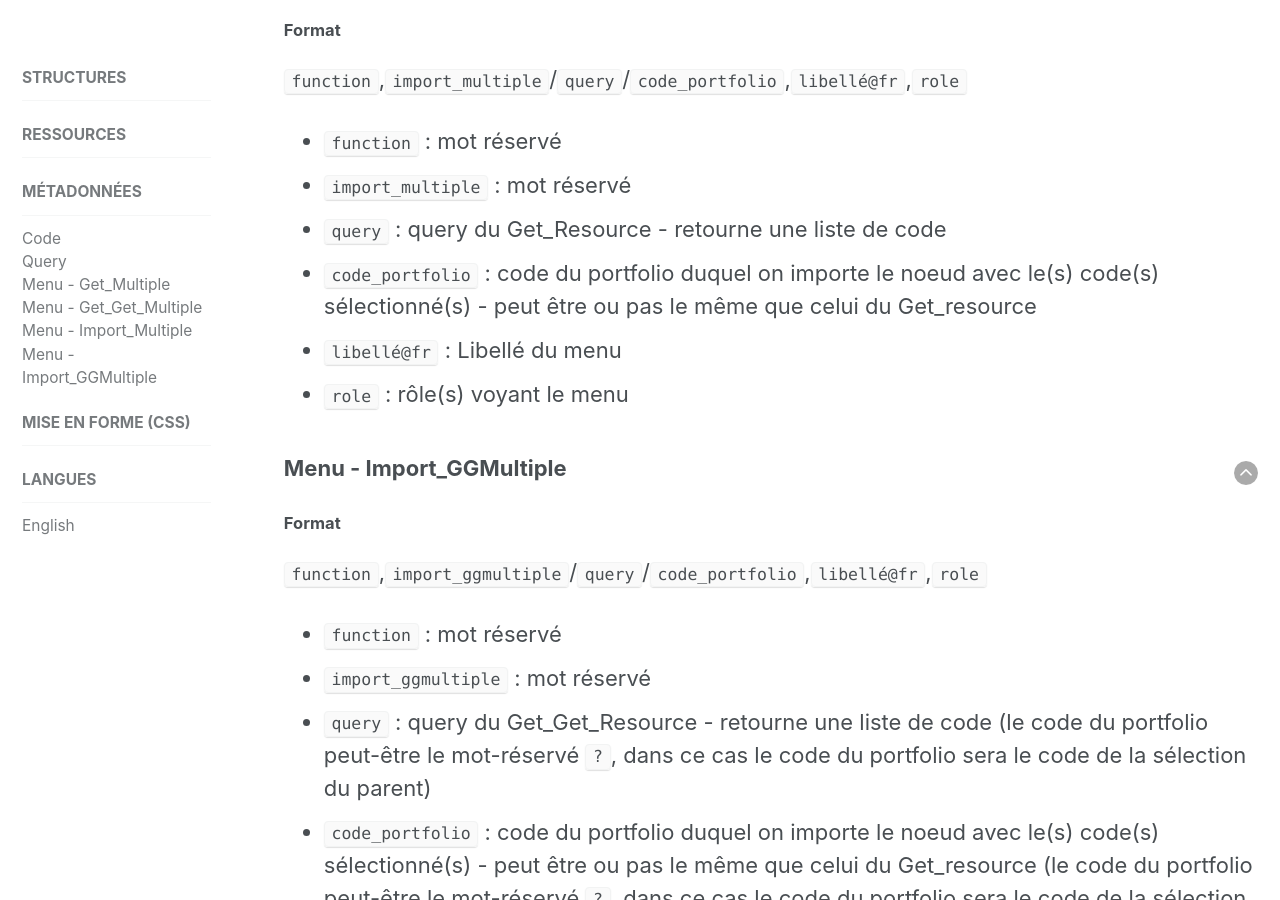
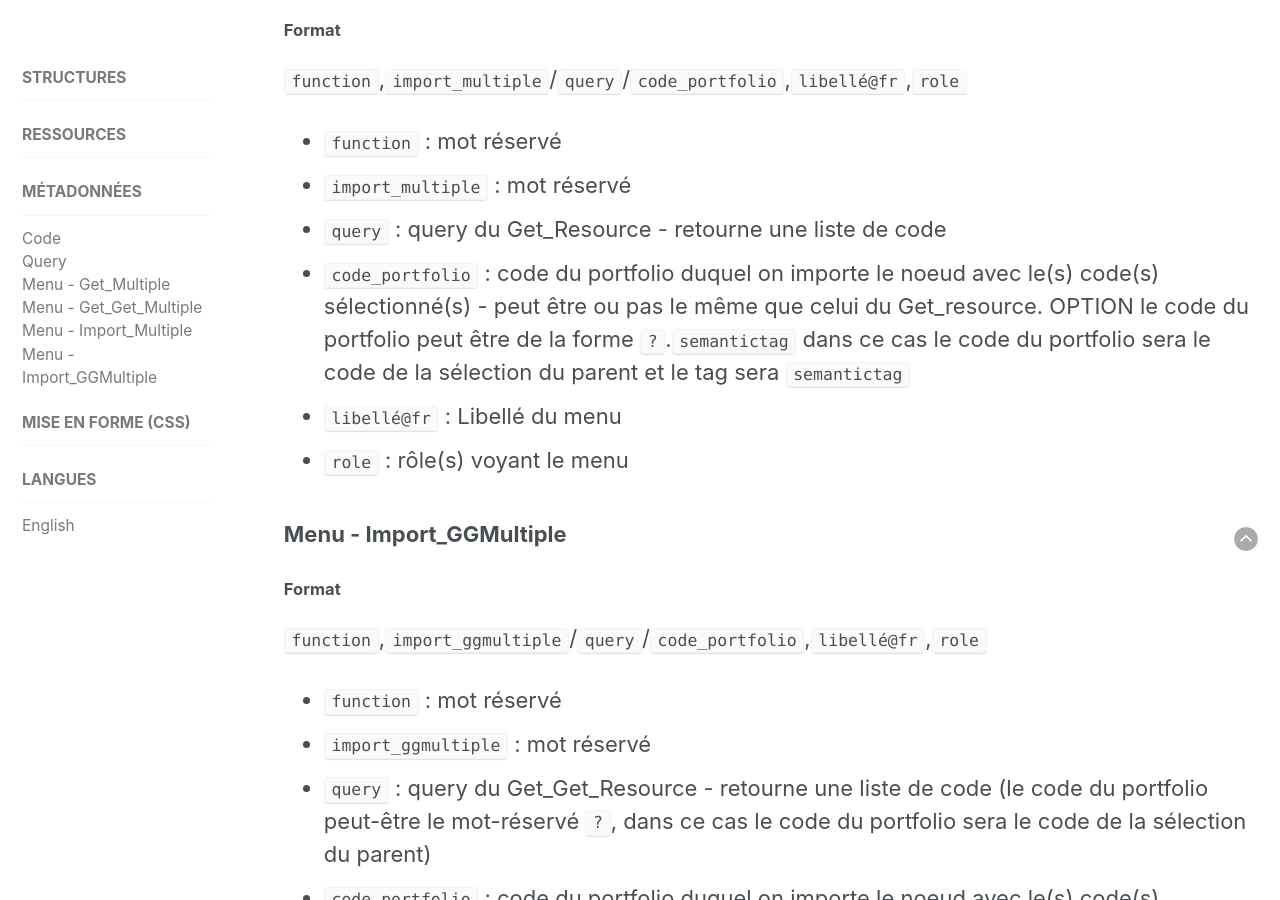
Before and after one commit to karutaproject/karuta-frontend-documentation, a Jekyll site: the page built from _pages/metadata_fr.html, in a window 1280 px wide and 900 px high, scrolled down 3173 px. Built offline with Jekyll 4.4.1, drawn with Linux system fonts in a browser that asks for light colours.

Commit message:
nouvelle option pour Import_multile

```diff
--- a/_pages/metadata_fr.html
+++ b/_pages/metadata_fr.html
@@ -94,7 +94,7 @@ sidebar:
 		<li><code>function</code> : mot réservé</li>
 		<li><code>import_multiple</code> : mot réservé</li>
 		<li><code>query</code> : query du Get_Resource - retourne une liste de code</li>
-		<li><code>code_portfolio</code> : code du portfolio duquel on importe le noeud avec le(s) code(s) sélectionné(s) - peut être ou pas le même que celui du Get_resource</li>
+		<li><code>code_portfolio</code> : code du portfolio duquel on importe le noeud avec le(s) code(s) sélectionné(s) - peut être ou pas le même que celui du Get_resource. OPTION le code du portfolio peut être de la forme <code>?</code>.<code>semantictag</code> dans ce cas le code du portfolio sera le code de la sélection du parent et le tag sera <code>semantictag</code></li>
 		<li><code>libellé@fr</code> : Libellé du menu</li>
 		<li><code>role</code> : rôle(s) voyant le menu</li>
 	</ul>
```
